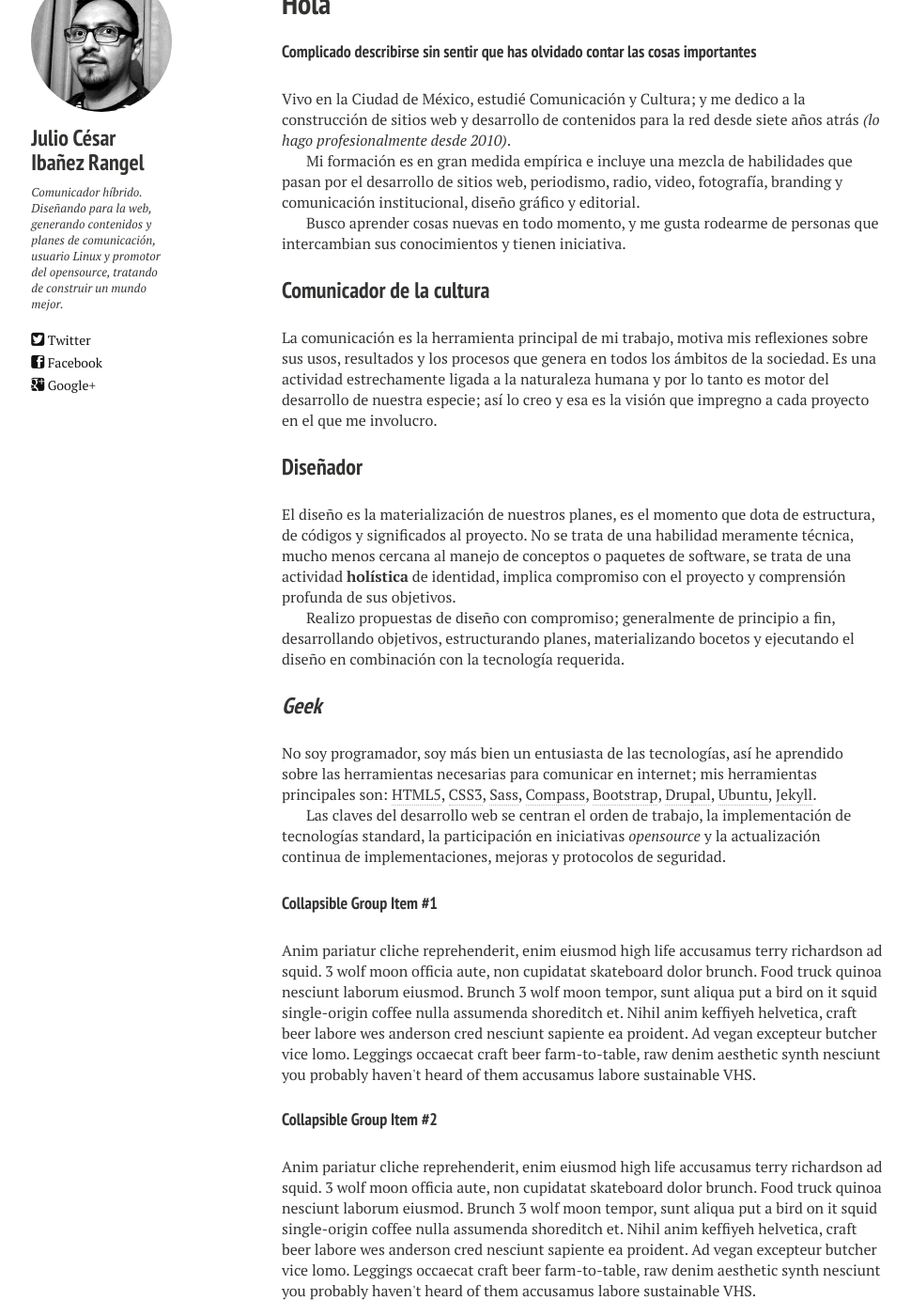
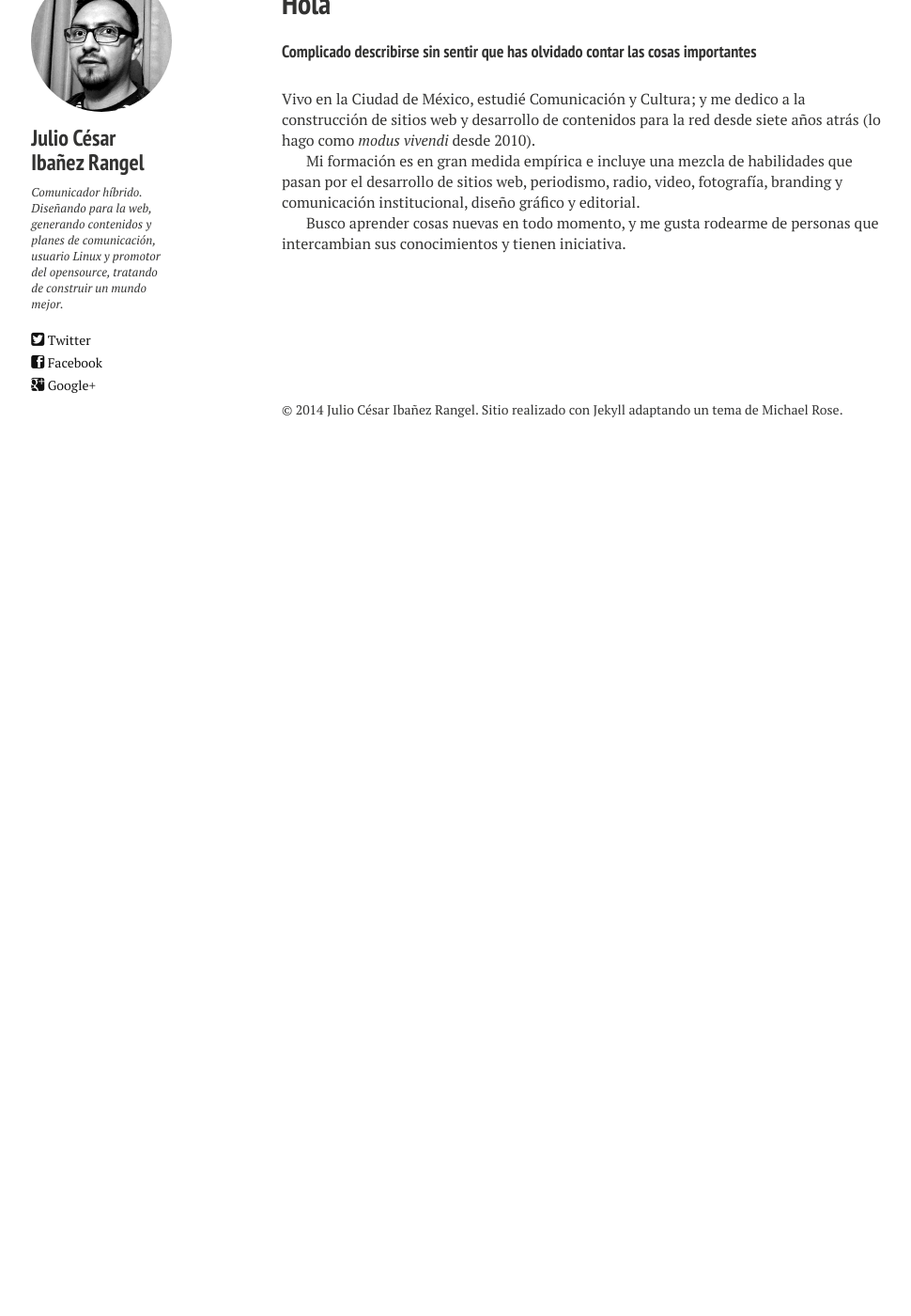
Before and after one commit to antikapital/blog, a Jekyll site: the page built from about.md, in a window 1280 px wide and 1400 px high, scrolled down 270 px. Shown: the whole window at 94% size, without its empty margins (20-990 px from the left). Built offline with Jekyll 4.4.1, drawn with Linux system fonts in a browser that asks for light colours; nearby versions of some CDN libraries; after the commit the page ends 900 px from its top, so only the background shows below that; some of the changed text lies outside the part shown.

Commit message:
recorte de biografía

```diff
--- a/_includes/_head.html
+++ b/_includes/_head.html
@@ -92,7 +92,3 @@
 <link rel="apple-touch-icon-precomposed" sizes="114x114" href="{{ site.url }}/images/apple-touch-icon-114x114-precomposed.png">
 <!-- 144x144 (precomposed) for iPad 3rd and 4th generation -->
 <link rel="apple-touch-icon-precomposed" sizes="144x144" href="{{ site.url }}/images/apple-touch-icon-144x144-precomposed.png">
-<!--  CUSTOM bootstrap -->
-<script type="text/javascript" src="http://code.jquery.com/jquery.min.js"></script>
-<script src="http://netdna.bootstrapcdn.com/bootstrap/3.0.3/js/bootstrap.min.js"></script>
-<!-- END CUSTOM bootstrap -->
--- a/about.md
+++ b/about.md
@@ -16,70 +16,8 @@ image:
 
 #### Complicado describirse sin sentir que has olvidado contar las cosas importantes
 
-Vivo en la Ciudad de México, estudié Comunicación y Cultura; y me dedico a la construcción de sitios web y desarrollo de contenidos para la red desde siete años atrás *(lo hago profesionalmente desde 2010)*.
+Vivo en la Ciudad de México, estudié Comunicación y Cultura; y me dedico a la construcción de sitios web y desarrollo de contenidos para la red desde siete años atrás (lo hago como *modus vivendi* desde 2010).
 
 Mi formación es en gran medida empírica e incluye una mezcla de habilidades que pasan por el desarrollo de sitios web, periodismo, radio, video, fotografía, branding y comunicación institucional, diseño gráfico y editorial.
 
 Busco aprender cosas nuevas en todo momento, y me gusta rodearme de personas que intercambian sus conocimientos y tienen iniciativa.
-
-###Comunicador de la cultura
-
-La comunicación es la herramienta principal de mi trabajo, motiva mis reflexiones sobre sus usos, resultados y los procesos que genera en todos los ámbitos de la sociedad. Es una actividad estrechamente ligada a la naturaleza humana y por lo tanto es motor del desarrollo de nuestra especie; así lo creo y esa es la visión que impregno a cada proyecto en el que me involucro.
-
-
-###Diseñador
-
-El diseño es la materialización de nuestros planes, es el momento que dota de estructura, de códigos y significados al proyecto. No se trata de una habilidad meramente técnica, mucho menos cercana al manejo de conceptos o paquetes de software, se trata de una actividad **holística** de identidad, implica compromiso con el proyecto y comprensión profunda de sus objetivos.
-
-Realizo propuestas de diseño con compromiso; generalmente de principio a fin, desarrollando objetivos, estructurando planes, materializando bocetos y ejecutando el diseño en combinación con la tecnología requerida.
-
-###*Geek*
-
-No soy programador, soy más bien un entusiasta de las tecnologías, así he aprendido sobre las herramientas necesarias para comunicar en internet; mis herramientas principales son: [HTML5](http://www.w3.org/html/logo/), [CSS3](http://www.w3.org/Style/CSS/), [Sass](http://sass-lang.com/), [Compass](http://compass-style.org/), [Bootstrap](http://getbootstrap.com/), [Drupal](https://drupal.org/), [Ubuntu](http://www.ubuntu.com/), [Jekyll](http://jekyllrb.com/).
-
-Las claves del desarrollo web se centran el orden de trabajo, la implementación de tecnologías standard, la participación en iniciativas *opensource* y la actualización continua de implementaciones, mejoras y protocolos de seguridad.
-
-<div class="panel-group" id="accordion">
-  <div class="panel panel-default">
-    <div class="panel-heading">
-      <h4 class="panel-title">
-        <a data-toggle="collapse" data-parent="#accordion" href="#collapseOne">
-          Collapsible Group Item #1
-        </a>
-      </h4>
-    </div>
-    <div id="collapseOne" class="panel-collapse collapse in">
-      <div class="panel-body">
-        Anim pariatur cliche reprehenderit, enim eiusmod high life accusamus terry richardson ad squid. 3 wolf moon officia aute, non cupidatat skateboard dolor brunch. Food truck quinoa nesciunt laborum eiusmod. Brunch 3 wolf moon tempor, sunt aliqua put a bird on it squid single-origin coffee nulla assumenda shoreditch et. Nihil anim keffiyeh helvetica, craft beer labore wes anderson cred nesciunt sapiente ea proident. Ad vegan excepteur butcher vice lomo. Leggings occaecat craft beer farm-to-table, raw denim aesthetic synth nesciunt you probably haven't heard of them accusamus labore sustainable VHS.
-      </div>
-    </div>
-  </div>
-  <div class="panel panel-default">
-    <div class="panel-heading">
-      <h4 class="panel-title">
-        <a data-toggle="collapse" data-parent="#accordion" href="#collapseTwo">
-          Collapsible Group Item #2
-        </a>
-      </h4>
-    </div>
-    <div id="collapseTwo" class="panel-collapse collapse">
-      <div class="panel-body">
-        Anim pariatur cliche reprehenderit, enim eiusmod high life accusamus terry richardson ad squid. 3 wolf moon officia aute, non cupidatat skateboard dolor brunch. Food truck quinoa nesciunt laborum eiusmod. Brunch 3 wolf moon tempor, sunt aliqua put a bird on it squid single-origin coffee nulla assumenda shoreditch et. Nihil anim keffiyeh helvetica, craft beer labore wes anderson cred nesciunt sapiente ea proident. Ad vegan excepteur butcher vice lomo. Leggings occaecat craft beer farm-to-table, raw denim aesthetic synth nesciunt you probably haven't heard of them accusamus labore sustainable VHS.
-      </div>
-    </div>
-  </div>
-  <div class="panel panel-default">
-    <div class="panel-heading">
-      <h4 class="panel-title">
-        <a data-toggle="collapse" data-parent="#accordion" href="#collapseThree">
-          Collapsible Group Item #3
-        </a>
-      </h4>
-    </div>
-    <div id="collapseThree" class="panel-collapse collapse">
-      <div class="panel-body">
-        Anim pariatur cliche reprehenderit, enim eiusmod high life accusamus terry richardson ad squid. 3 wolf moon officia aute, non cupidatat skateboard dolor brunch. Food truck quinoa nesciunt laborum eiusmod. Brunch 3 wolf moon tempor, sunt aliqua put a bird on it squid single-origin coffee nulla assumenda shoreditch et. Nihil anim keffiyeh helvetica, craft beer labore wes anderson cred nesciunt sapiente ea proident. Ad vegan excepteur butcher vice lomo. Leggings occaecat craft beer farm-to-table, raw denim aesthetic synth nesciunt you probably haven't heard of them accusamus labore sustainable VHS.
-      </div>
-    </div>
-  </div>
-</div>
```
